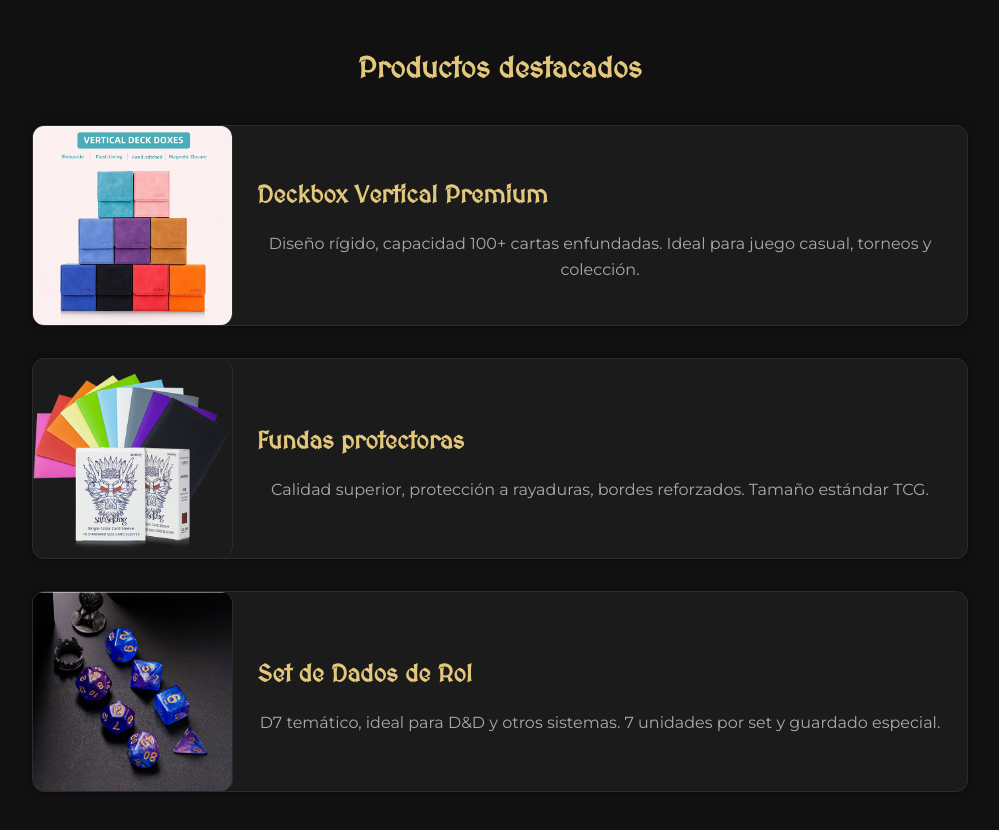
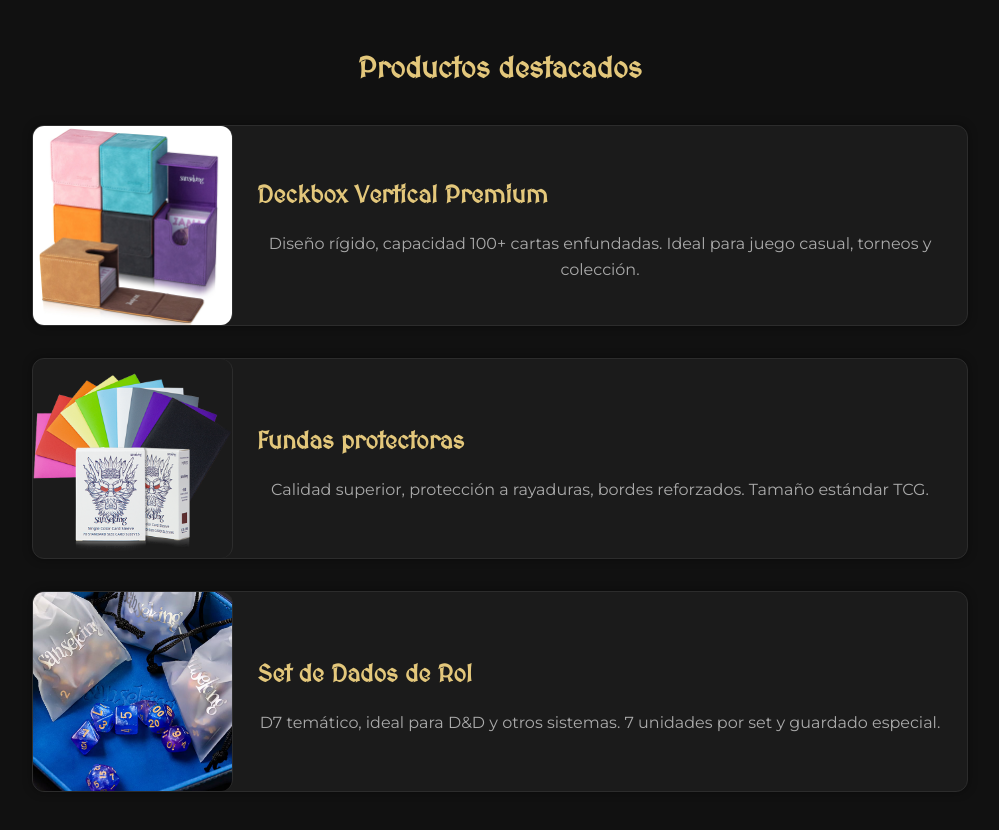
Before and after one commit to GabrielBoetto/ROGUE.BAZAR, a plain HTML site: page index.html in a window 1280 px wide. Shown: the part 300-1130 px from the top of the page, without its empty margins (140-1139 px from the left). Drawn offline with Linux system fonts and the light colour scheme.

Commit message:
photos update

```diff
--- a/index.html
+++ b/index.html
@@ -58,7 +58,7 @@
 
     <div class="product">
       <a href="deckbox.html" class="product-link" style="display:flex; align-items:center; color:inherit; text-decoration:none; width:100%;">
-        <img src="./multimedia/moedelos.jpg" alt="Deckbox Vertical Premium" />
+        <img src="./multimedia/inicio.jpg" alt="Deckbox Vertical Premium" />
         <div class="product-content">
           <h3>Deckbox Vertical Premium</h3>
           <p>Diseño rígido, capacidad 100+ cartas enfundadas. Ideal para juego casual, torneos y colección.</p>
@@ -78,7 +78,7 @@
 
     <div class="product">
       <a href="dados.html" class="product-link" style="display:flex; align-items:center; color:inherit; text-decoration:none; width:100%;">
-        <img src="./multimedia/Mirage Purple.png" alt="Set de Dados de Rol" />
+        <img src="./multimedia/dados-varios.jpg" alt="Set de Dados de Rol" />
         <div class="product-content">
           <h3>Set de Dados de Rol</h3>
           <p>D7 temático, ideal para D&D y otros sistemas. 7 unidades por set y guardado especial.</p>
```
Also changed, not shown: dados.html (+3 -0 lines), multimedia/607af033-f8e1-421f-8f17-2c4eeffe8a4f.jpg (added), multimedia/b8218c3a-27da-44ed-af01-1a036cd5daa0.jpg (added), multimedia/dados-varios.jpg (added), multimedia/inicio.jpg (added).
